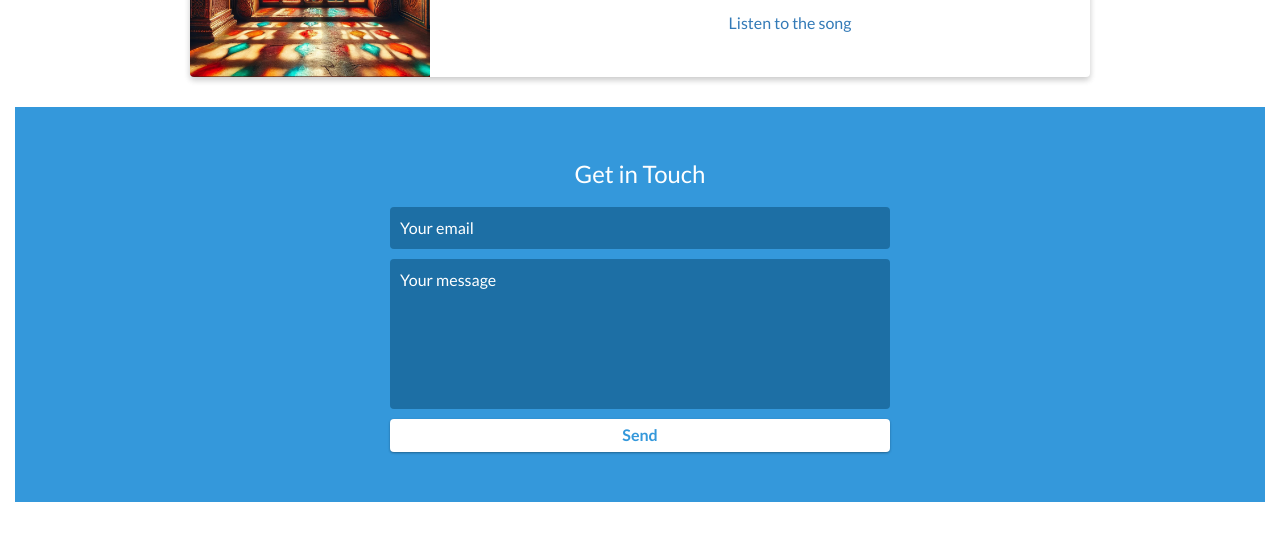
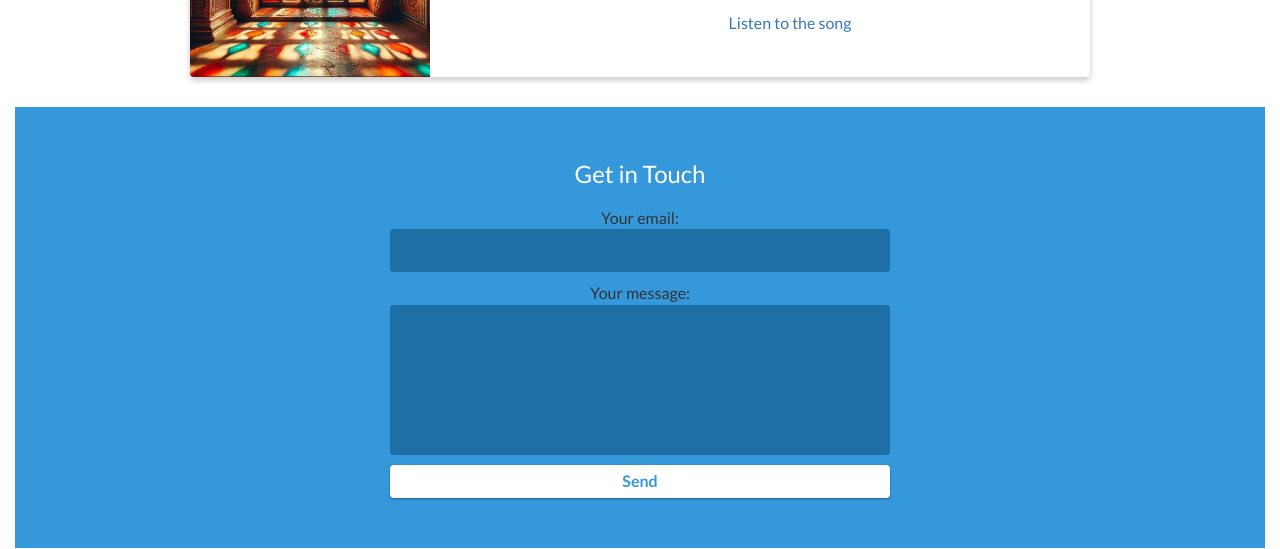
Before and after one commit to VishalSharmaDataScience/digital_resume, a website: page index.html in a window 1280 px wide. Shown: the part 6528-7077 px from the top of the page. Drawn offline with nearby package versions, Linux system fonts and the light colour scheme.

Commit message:
added form mail post from formspree again

```diff
--- a/index.html
+++ b/index.html
@@ -469,12 +469,21 @@ RAGs, Large Language Models, Cross-functional Collaboration, MLOps</strong></p>
         <h2>Get in Touch</h2>
         <div id="contact-form">
 
-            <form method="POST" action="https://formspree.io/f/meoqbqnk">
-                <input type="hidden" name="_subject" value="Contact request from personal website" />
-                <input type="email" name="_replyto" placeholder="Your email" required>
-                <textarea name="message" placeholder="Your message" required></textarea>
-                <button type="submit">Send</button>
-            </form>
+            <form
+  action="https://formspree.io/f/meoqbqnk"
+  method="POST"
+>
+  <label>
+    Your email:
+    <input type="email" name="email">
+  </label>
+  <label>
+    Your message:
+    <textarea name="message"></textarea>
+  </label>
+  <!-- your other form fields go here -->
+  <button type="submit">Send</button>
+</form>
         </div>
         <!-- End #contact-form -->
     </div>
```
